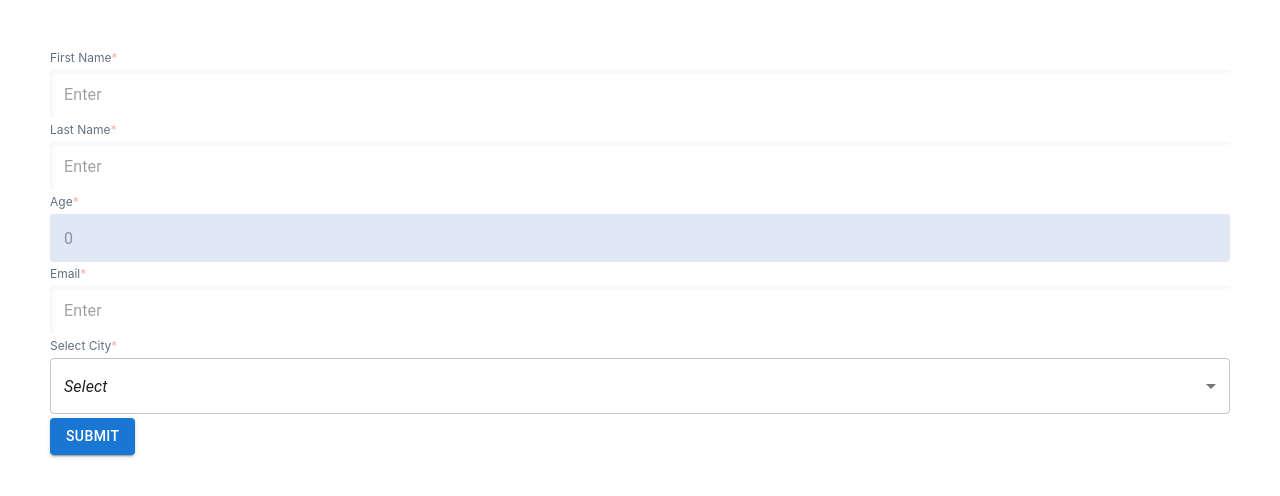
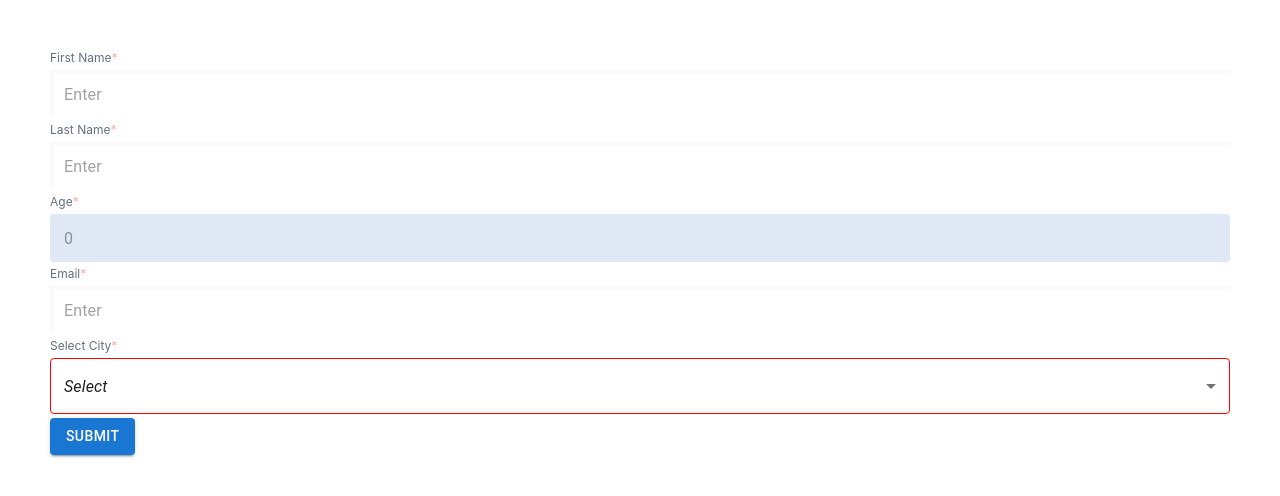
Before and after one commit to ishantsahni/ishant_fe, a React (Create React App) app: page /addUserShoppingDetails in a window 1280 px wide. Shown: the top 496 px of the page. Built offline with nearby package versions, Linux system fonts and the light colour scheme.

Commit message:
border color added

```diff
--- a/src/components/CustomDropdown/index.jsx
+++ b/src/components/CustomDropdown/index.jsx
@@ -11,7 +11,7 @@ function CustomDropdown({
   onChange,
   onBlur,
   touched,
-  errors
+  errors,
 }) {
   // const [selectedOption, setSelectedOption] = useState("");
 
@@ -41,6 +41,12 @@ function CustomDropdown({
             }
             return selected;
           }}
+          // inputProps={{ className: "!border-red-500 !border" }}
+          sx={{
+            "& .MuiOutlinedInput-notchedOutline": {
+              borderColor: "#ff0000", // Change the border color
+            },
+          }}
         >
           <MenuItem value="">Select</MenuItem>
           {dropdownOptions.map((item) => (
@@ -49,9 +55,9 @@ function CustomDropdown({
             </MenuItem>
           ))}
         </Select>
-        <p className="text-[#ffa9a9] font-normal text-xs mb-1">{touched && errors ? (
-         <div>{errors}</div>
-       ) : null}</p>
+        <p className="text-[#ffa9a9] font-normal text-xs mb-1">
+          {touched && errors ? <div>{errors}</div> : null}
+        </p>
       </FormControl>
     </div>
   );
```
